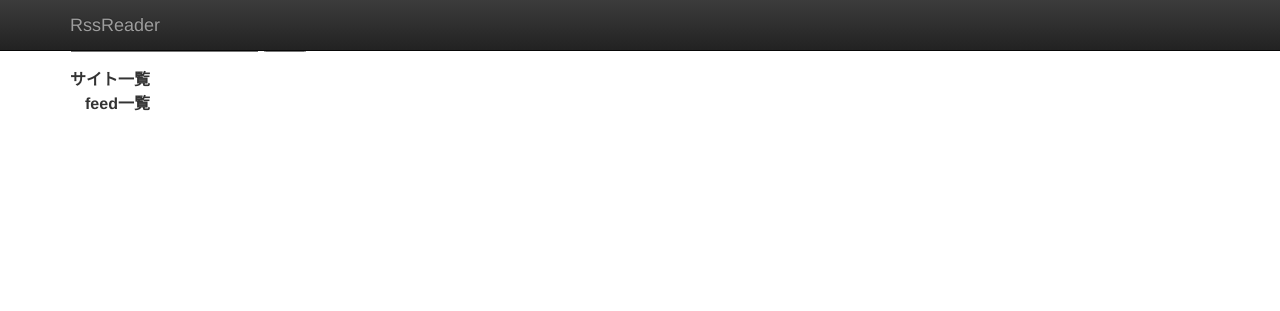
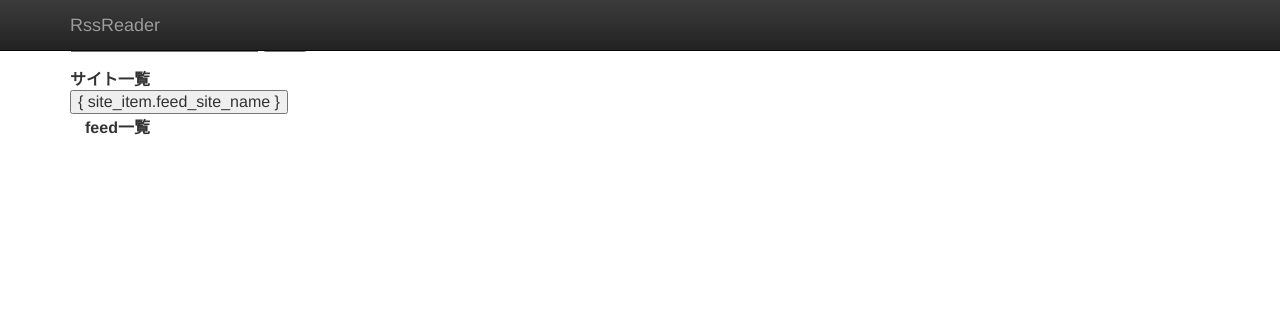
Before and after one commit to meer07/django_rss_reader, a Django app: template rss_reader/rssreader/user_page/templates/user_page.html in a window 1280 px wide. Shown: the top 311 px of the page. Run offline with Django 3.2, Linux system fonts and the light colour scheme; the template is opened without the code that fills it: values that come from a table or form of the project are taken from there, others are empty; tables that the repository leaves empty hold one stand-in row (values such as "Sample post"); lists and menus that the app fills with data are empty; some libraries are stand-ins or nearby versions.

Commit message:
add user_page

```diff
--- a/rss_reader/rssreader/user_manager/views.py
+++ b/rss_reader/rssreader/user_manager/views.py
@@ -34,8 +34,8 @@ def login(request):
     if user is not None:
         if user.is_active:
             auth_login(request, user)
-            user_page_url = '/user' + str(user_id)
-            return redirect(user_page_url, user_id=user_id)
+            user_page_url = '/user/?user_id=' + user_id
+            return redirect(user_page_url)
         else:
             redirect('/')
     else:
--- a/rss_reader/rssreader/user_page/feed_parser.py
+++ b/rss_reader/rssreader/user_page/feed_parser.py
@@ -4,11 +4,11 @@ import time
 
 class feed_passer():
     feed_list = []
-    def __init__(self,feed_url):
+    def __init__(self, feed_url):
         feed = feedparser.parse(feed_url)
         self.get_feed_list(feed)
 
-    def get_feed_list(self,feed):
+    def get_feed_list(self, feed):
         self.feed_list = []
 
         for e in feed.entries:
--- a/rss_reader/rssreader/user_page/models.py
+++ b/rss_reader/rssreader/user_page/models.py
@@ -3,7 +3,7 @@ from django.db import models
 
 # Create your models here.
 class Feed(models.Model):
-    user_id = models.IntegerField(u"ユーザーID", max_length=100)
+    user_id = models.CharField(u"ユーザーID", max_length=100)
     feed_site_url = models.CharField(u"登録url", max_length=100)
     feed_site_name = models.CharField(u"サイト名", max_length=100)
 
--- a/rss_reader/rssreader/user_page/templates/user_page.html
+++ b/rss_reader/rssreader/user_page/templates/user_page.html
@@ -12,12 +12,20 @@
       <form id="feed_url" name="setting">
         <input type="text" name="site_name" value="サイト名など">
         <input type="text" name="url" value="URL">
+        <input type="hidden" name="user_id" value="{ user_id }">
         <input type="button" name="add" value="追加" onclick="add_site_list()">
       </form>
       <table id="site-list">
         <tr>
           <th>サイト一覧</th>
         </tr>
+        {% for site_item in site_items %}
+          <tr>
+            <td>
+              <button onclick="url = { site_item.feed_site_url }; select_feed(url)">{ site_item.feed_site_name }</button>
+            </td>
+          </tr>
+        {% endfor %}
       </table>
     </div>
   </div>
@@ -33,34 +41,72 @@
 function add_site_list(){
   var table = document.getElementById('site-list');
   var row = table.insertRow(-1);
-  var node = make_node();
-  row.appendChild(textNode);
+  var aTag = make_node();
+  row.appendChild(aTag);
 }
 
 function make_node(){
   var site_name = document.setting.site_name.value;
   var url = document.setting.url.value;
-  var aTag = document.createElement("a");
-  aTag.onclick = (function(){
+  var user_id = document.setting.user_id.value
+  var button = document.createElement("button");
+  button.onclick = (function(url){
+      select_feed(url);
+    });
+  })(url);
+
+  add_site_url(user_id, url, site_name);
+
+  return button;
+}
+
+function add_feed_list(feed){
+    var table = document.getElementById('rss_feed');
+
+    for (var i = 0; i < feed.length; i++) {
+      var $title = $("<h3/>").text(feed[i][0]);
+      var $discripstion = $("<h4/>").text(feed[i][1]);
+      var $url_link = $("<a/>");
+      $url_link.href = feed[i][2];
+
+      var row = table.insertRow(-1);
+      var $paragraph = $("<p/>");
+      $paragraph.append($title);
+      $paragraph.append($discripstion);
+      $paragraph.append($url_link);
+      row.appendChild($paragraph);
+    };
+}
+
+function select_feed(url){
   $.ajax({
     type:'POST',
     dataType:'json',
-        url:'/',
+    url:'/feed',
     data:{"url":url},
     success:function(data){
-            console.log(data.state);
+      console.log("success");
       add_feed_list(data.feed);
     },
     error: function(xhr, textStatus, error){
       alert("通信に失敗しました");
     }
   });
-  })(url);
-  return aTag;
 }
 
-function add_feed_list(feed){
-
+function add_site_url(user_id, url, site_name){
+  $.ajax({
+    type:'POST',
+    dataType:'json',
+    url:'/save',
+    data:{"user_id": user_id, "url": url, "site_name": site_name},
+    success:function(data){
+      console.log("success");
+    },
+    error: function(xhr, textStatus, error){
+      alert("通信に失敗しました");
+    }
+  });
 }
 </script>
 {% endblock content %}
--- a/rss_reader/rssreader/user_page/urls.py
+++ b/rss_reader/rssreader/user_page/urls.py
@@ -3,4 +3,6 @@ from django.conf.urls import patterns, url
 from user_page import views
 
 urlpatterns = patterns('',
-                       url(r'^(?P<user_id>\d+)/$', views.user_page, name='user_page'),)
+                       url(r'^$', views.user_page, name='user_page'),
+                       url(r'^save/$',views.save_url, name='save_url'),
+                       url(r'^feed/$',views.read_feed, name='read_feed'),)
```
Also changed, not shown: rss_reader/rssreader/user_page/views.py (+31 -5 lines), rss_reader/rssreader/db.sqlite3, rss_reader/rssreader/rssreader/__init__.py (deleted), rss_reader/rssreader/user_manager/__init__.py (deleted), rss_reader/rssreader/user_manager/migrations/__init__.py (deleted), rss_reader/rssreader/user_page/__init__.py (deleted), rss_reader/rssreader/user_page/migrations/__init__.py (deleted). Lines whose indentation alone changed are shown as unchanged.
